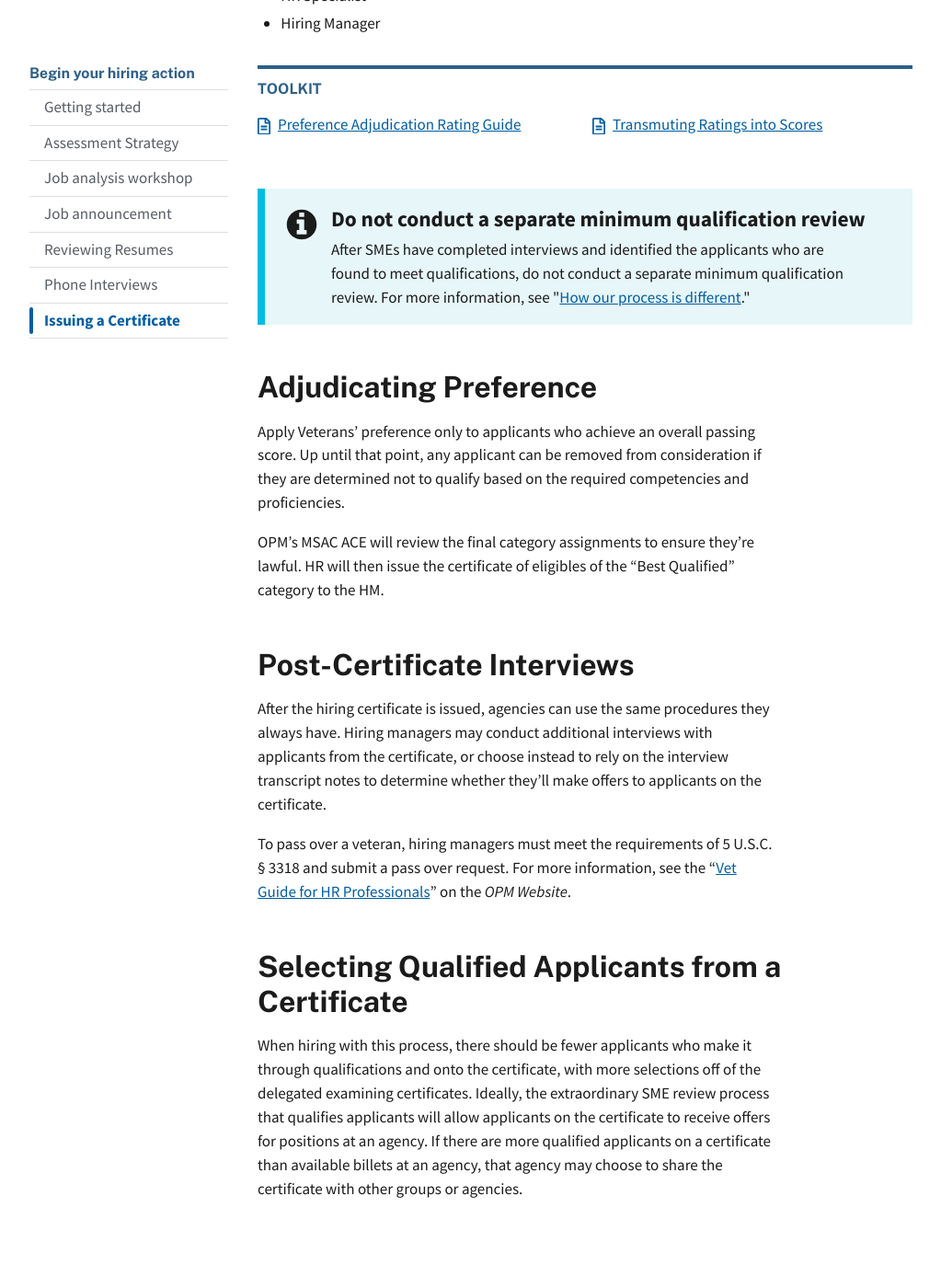
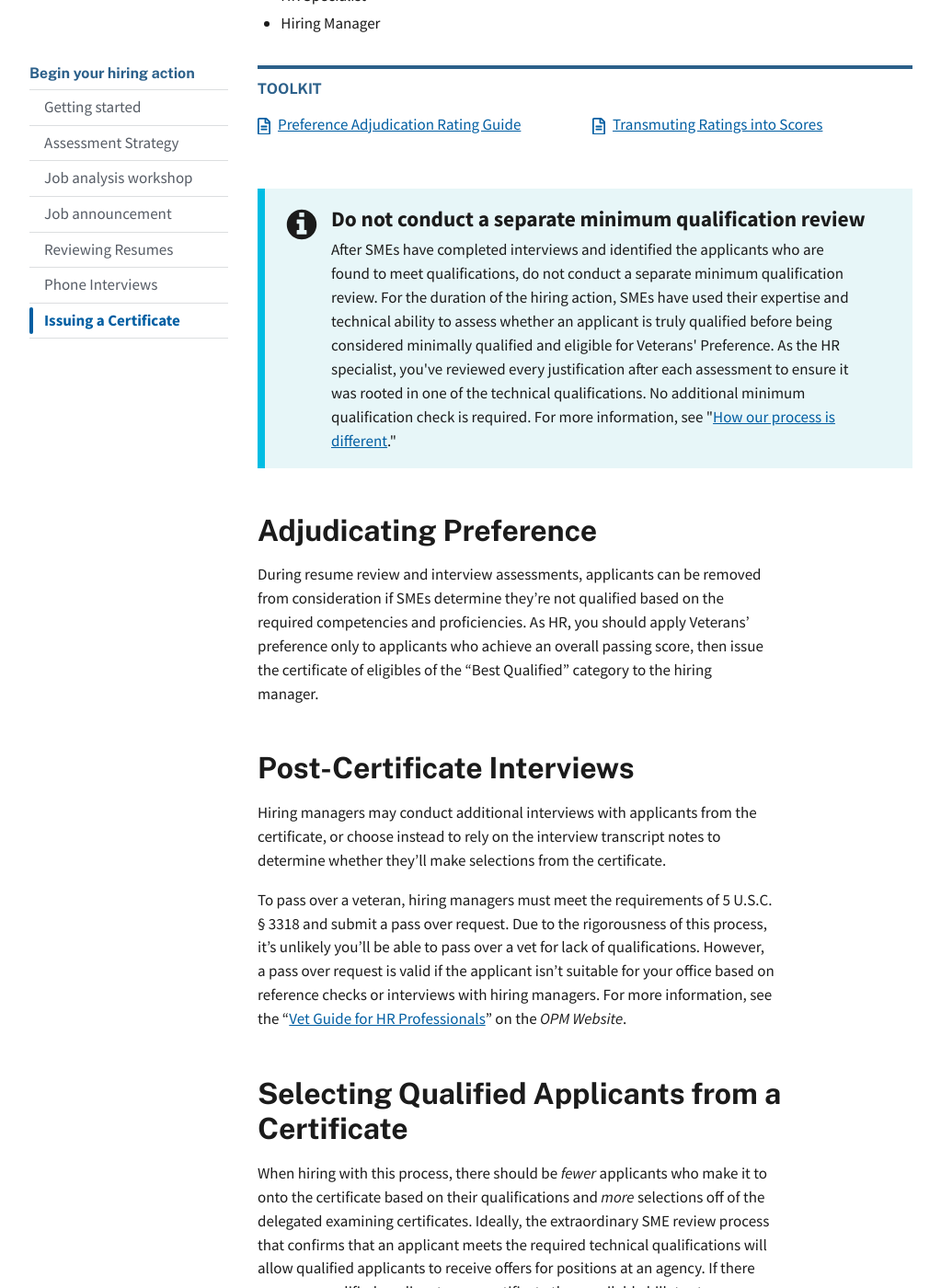
Before and after one commit to usds/SME-QA-Website, a Jekyll site: the page built from pages/phases/certificate.md, in a window 1280 px wide and 1400 px high, scrolled down 642 px. Shown: the whole window at 92% size, without its empty margins (128-1151 px from the left). Built offline with Jekyll 4.4.1, drawn with Linux system fonts in a browser that asks for light colours; some of the changed text lies outside the part shown.

Commit message:
More cert feedback from Stephanie (#6)
* Add reviewing pay settings

* The rest of Stephanie's feedback

* Incorporate Stephanie's feedback

```diff
--- a/pages/phases/certificate.md
+++ b/pages/phases/certificate.md
@@ -24,23 +24,30 @@
   <div class="usa-alert__body">
     <h3 class="usa-alert__heading">Do not conduct a separate minimum qualification review</h3>
     <p class="usa-alert__text">
-      After SMEs have completed interviews and identified the applicants who are found to meet qualifications, do not conduct a separate minimum qualification review. For more information, see "<a href="{{ site.baseurl }}/about/differences/#sme-assessment">How our process is different</a>."
+      After SMEs have completed interviews and identified the applicants who are found to meet qualifications, do not conduct a separate minimum qualification review. For the duration of the hiring action, SMEs have used their expertise and technical ability to assess whether an applicant is truly qualified before being considered minimally qualified and eligible for Veterans' Preference. As the HR specialist, you've reviewed every justification after each assessment to ensure it was rooted in one of the technical qualifications. No additional minimum qualification check is required. For more information, see "<a href="{{ site.baseurl }}/about/differences/#sme-assessment">How our process is different</a>."
     </p>
   </div>
 </div>
 
 ## Adjudicating Preference
 
-Apply Veterans' preference only to applicants who achieve an overall passing score. Up until that point, any applicant can be removed from consideration if they are determined not to qualify based on the required competencies and proficiencies.
-
-OPM's MSAC ACE will review the final category assignments to ensure they're lawful. HR will then issue the certificate of eligibles of the "Best Qualified" category to the HM.
+During resume review and interview assessments, applicants can be removed from consideration if SMEs determine they're not qualified based on the required competencies and proficiencies. As HR, you should apply Veterans' preference only to applicants who achieve an overall passing score, then issue the certificate of eligibles of the "Best Qualified" category to the hiring manager.
 
 ## Post-Certificate Interviews
 
-After the hiring certificate is issued, agencies can use the same procedures they always have. Hiring managers may conduct additional interviews with applicants from the certificate, or choose instead to rely on the interview transcript notes to determine whether they'll make offers to applicants on the certificate.
+Hiring managers may conduct additional interviews with applicants from the certificate, or choose instead to rely on the interview transcript notes to determine whether they'll make selections from the certificate.
 
-To pass over a veteran, hiring managers must meet the requirements of 5 U.S.C. § 3318 and submit a pass over request. For more information, see the "[Vet Guide for HR Professionals](https://www.opm.gov/policy-data-oversight/veterans-services/vet-guide-for-hr-professionals/)" on the *OPM Website*.
+To pass over a veteran, hiring managers must meet the requirements of 5 U.S.C. § 3318 and submit a pass over request. Due to the rigorousness of this process, it's unlikely you'll be able to pass over a vet for lack of qualifications. However, a pass over request is valid if the applicant isn't suitable for your office based on reference checks or interviews with hiring managers. For more information, see the "[Vet Guide for HR Professionals](https://www.opm.gov/policy-data-oversight/veterans-services/vet-guide-for-hr-professionals/)" on the *OPM Website*.
 
 ## Selecting Qualified Applicants from a Certificate
 
-When hiring with this process, there should be fewer applicants who make it through qualifications and onto the certificate, with more selections off of the delegated examining certificates. Ideally, the extraordinary SME review process that qualifies applicants will allow applicants on the certificate to receive offers for positions at an agency. If there are more qualified applicants on a certificate than available billets at an agency, that agency may choose to share the certificate with other groups or agencies.
+When hiring with this process, there should be *fewer* applicants who make it to onto the certificate based on their qualifications and *more* selections off of the delegated examining certificates. Ideally, the extraordinary SME review process that confirms that an applicant meets the required technical qualifications will allow qualified applicants to receive offers for positions at an agency. If there are more qualified applicants on a certificate than available billets at an agency, that agency may choose to share the certificate with other groups or agencies.
+
+## Post-Selection
+
+To ensure that qualified applicants aren't lost to slower bureaucratic processes after the high-touch effort from SMEs, the same HR specialist who oversaw the hiring action should continue to oversee post-selection procedures, including:
+
+- Managing selections
+- Making tentative offers to applicants
+- Confirming pay settings, and
+- Coordinating applicants' security paperwork
```
Also changed, not shown: pages/about/differences.html (+7 -6 lines).
